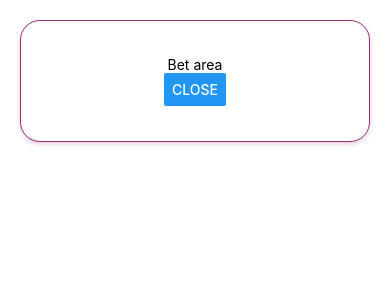
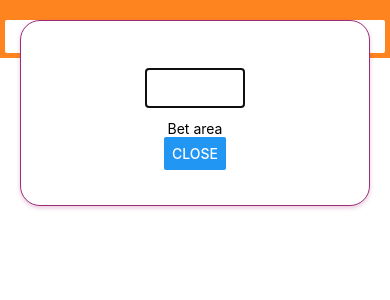
Before and after one commit to Smoopfrog/bet-book, a React Native app: screen / in a window 390 px wide. Both pictures are taken after a click on the button "NEW BET". Shown: the top 300 px of the page. Built offline with nearby package versions, Linux system fonts and the light colour scheme.

Commit message:
add styling to modal

```diff
--- a/App.js
+++ b/App.js
@@ -13,7 +13,7 @@ export default function App() {
   return (
     <View>
       <NavBar openModal={modalHandler}/>
-      {showModal && <NewBetModal closeModal={modalHandler}/>}
+      <NewBetModal closeModal={modalHandler} showModal={showModal}/>
     </View>
   );
 }
--- a/components/NewBetModal.js
+++ b/components/NewBetModal.js
@@ -1,10 +1,18 @@
-import { Button, Modal, StyleSheet, Text, View } from "react-native";
+import { useState } from "react";
+import { Button, Modal, StyleSheet, Text, TextInput, View } from "react-native";
 
 const NewBetModal = (props) => {
+  const [title, setTitle] = useState("");
+
   return (
     <View style={styles.centeredView}>
-      <Modal>
+      <Modal animationType="slide" transparent={true} visible={props.showModal}>
         <View style={styles.modalView}>
+          <TextInput
+            style={styles.input}
+            value={title}
+            onChangeText={setTitle}
+          />
           <Text>Bet area</Text>
           <Button title="Close" onPress={props.closeModal} />
         </View>
@@ -14,6 +22,13 @@ const NewBetModal = (props) => {
 };
 
 const styles = StyleSheet.create({
+  input: {
+    height: 40,
+    margin: 12,
+    width: 100,
+    borderWidth: 1,
+    padding: 10,
+  },
   centeredView: {
     flex: 1,
     justifyContent: "center",
```
